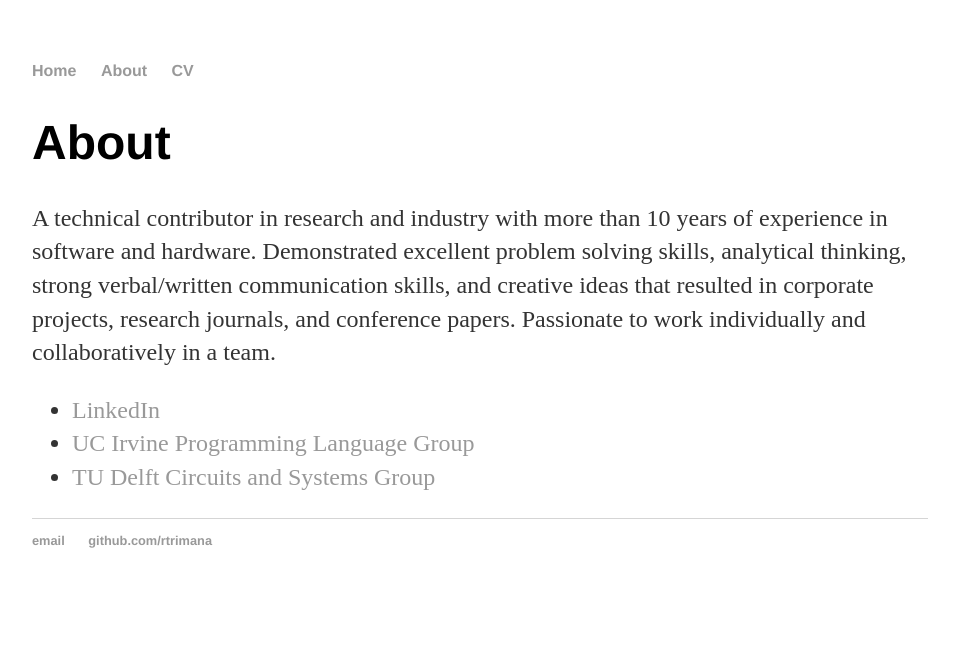
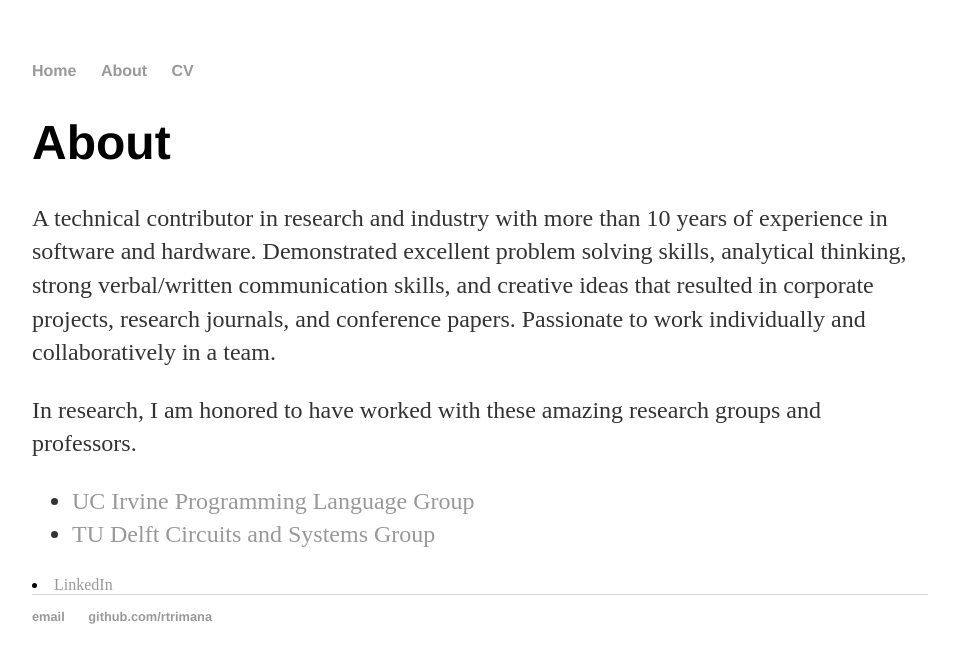
Before and after one commit to rtrimana/rahmaditrimananda.github.io, a Jekyll site: the page built from about/index.html, in a window 1280 px wide. Shown: the top 663 px of the page, without its empty margins (160-1119 px from the left). Built offline with Jekyll 4.4.1, drawn with Linux system fonts in a browser that asks for light colours.

Commit message:
Update index.html

```diff
--- a/about/index.html
+++ b/about/index.html
@@ -7,9 +7,10 @@ title: About Hank Quinlan
 			<h1>About</h1>
 			<p>A technical contributor in research and industry with more than 10 years of experience in software and hardware. Demonstrated excellent problem solving skills, analytical thinking, strong verbal/written communication skills, and creative ideas that resulted in corporate projects, research journals, and conference papers. Passionate to work individually and collaboratively in a team.</p>
 
-			<ul class="contacts">
-				<li><a href="https://www.linkedin.com/in/rahmadi-trimananda/">LinkedIn</a></li>
+			<p>In research, I am honored to have worked with these amazing research groups and professors.</p>
+			<ul class="research">
 				<li><a href="https://plrg.eecs.uci.edu">UC Irvine Programming Language Group</a></li>
 				<li><a href="http://ens.ewi.tudelft.nl/People/bio.php?id=36">TU Delft Circuits and Systems Group</a></li>
 				</ul>
+			<li><a href="https://www.linkedin.com/in/rahmadi-trimananda/">LinkedIn</a></li>
 		</div>
```
